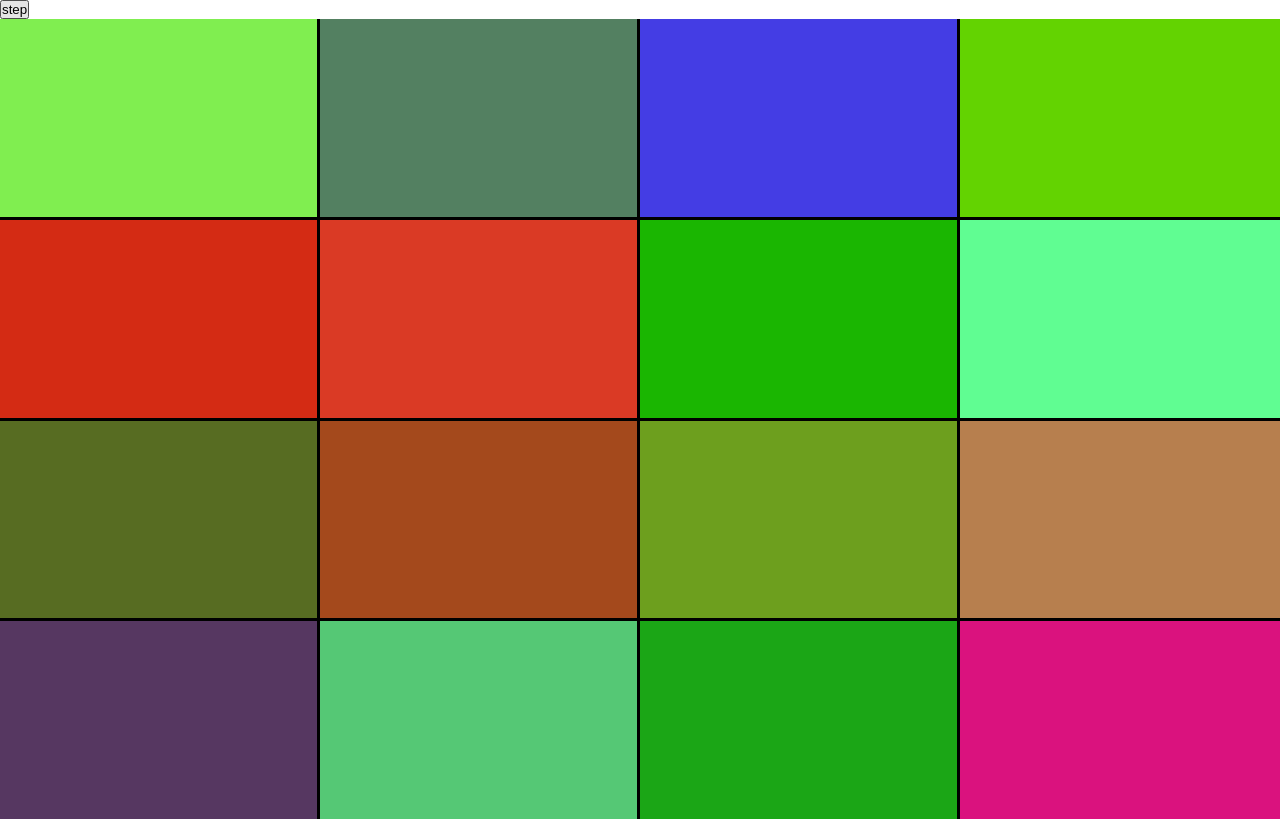
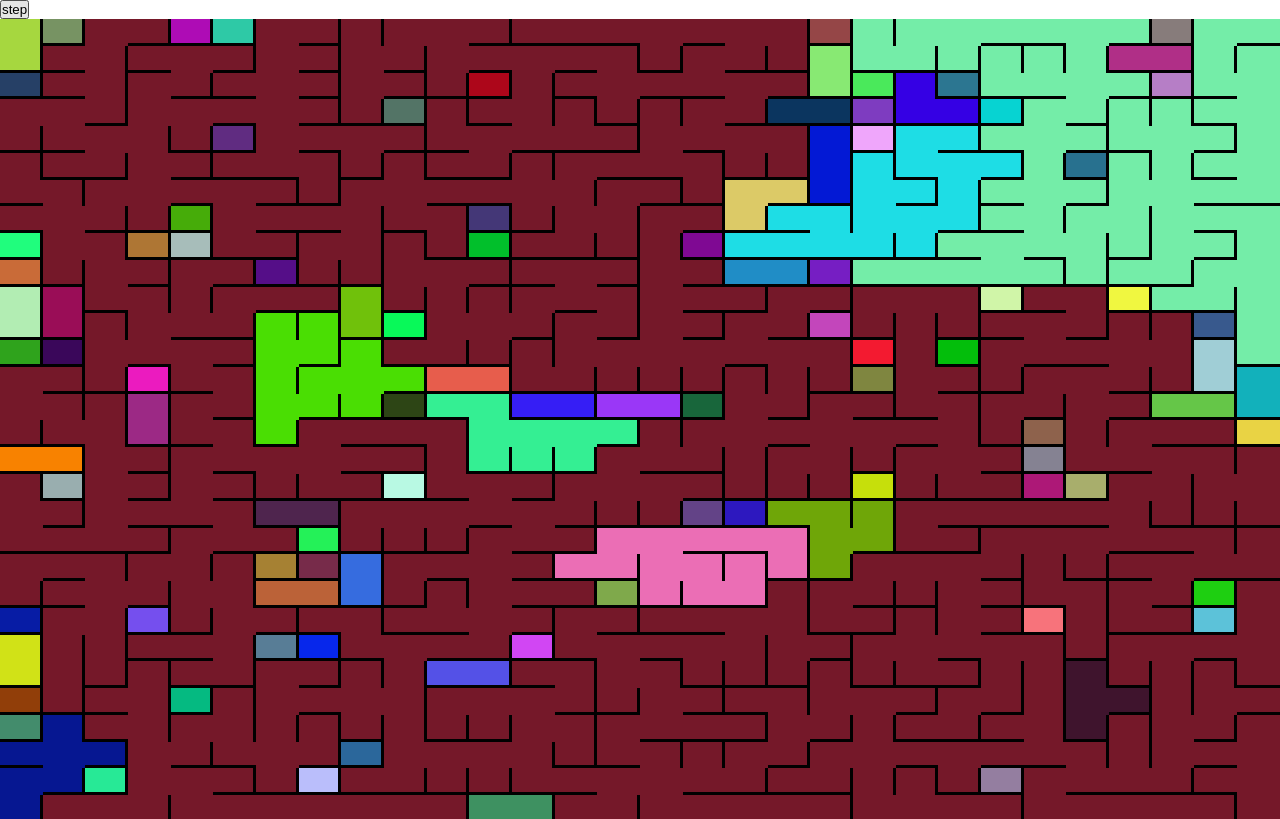
Before and after one commit to phoenix16t/Maze-Builder, a React (Create React App) app: page / in a window 1280 px wide. Built offline with nearby package versions, Linux system fonts and the light colour scheme.

Commit message:
adding delay

```diff
--- a/src/app.tsx
+++ b/src/app.tsx
@@ -25,12 +25,15 @@ interface SelectionObject extends Coordinates {
 type Cells = CellObject[][];
 
 export const App = ({
-  horizontalCount = 4,
-  verticalCount = 4,
+  delay,
+  horizontalCount = 30,
+  verticalCount = 30,
 }: {
+  delay?: number;
   horizontalCount?: number;
   verticalCount?: number;
 }): JSX.Element => {
+  const [actualDelay, setActualDelay] = useState(delay);
   const [colors, setColors] = useState<string[]>([]);
   const [cells, setCells] = useState<Cells>([]);
 
@@ -186,7 +189,7 @@ export const App = ({
     updateGroups({ selection, neighborGroup });
     removeWalls(selection);
   }, [
-    availableMoves.length,
+    availableMoves,
     cells,
     deletePossibleMoves,
     getNeighborGroup,
@@ -197,9 +200,19 @@ export const App = ({
     updateGroups,
   ]);
 
+  /////////////////////////
+  // controls
+  /////////////////////////
   const handleClick = useCallback((): void => {
+    setActualDelay(undefined);
     step();
   }, [step]);
+
+  useEffect(() => {
+    if (actualDelay !== undefined && cells.length > 0) {
+      setTimeout(step, actualDelay);
+    }
+  }, [actualDelay, cells.length, step]);
 
   /////////////////////////
   // setup
--- a/src/index.tsx
+++ b/src/index.tsx
@@ -8,6 +8,6 @@ const root = ReactDOM.createRoot(
 );
 root.render(
   <StrictMode>
-    <App />
+    <App delay={10} />
   </StrictMode>,
 );
```
